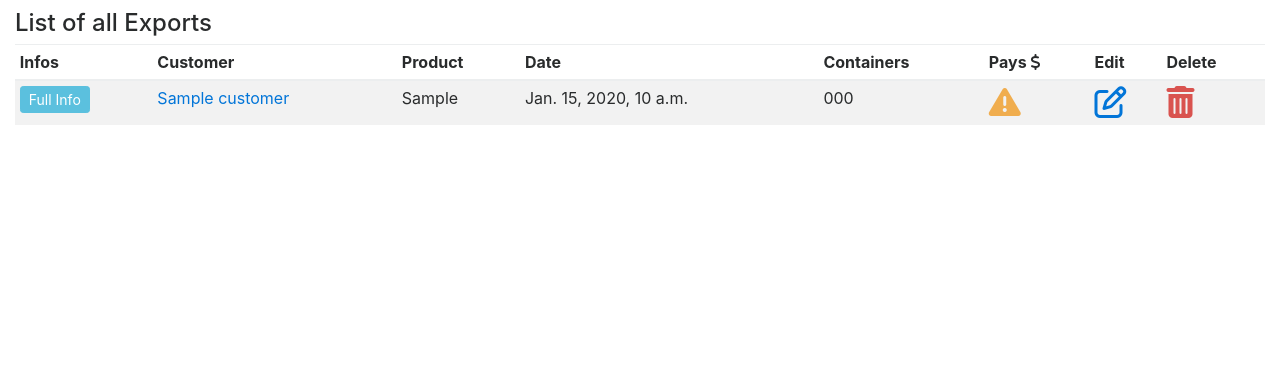
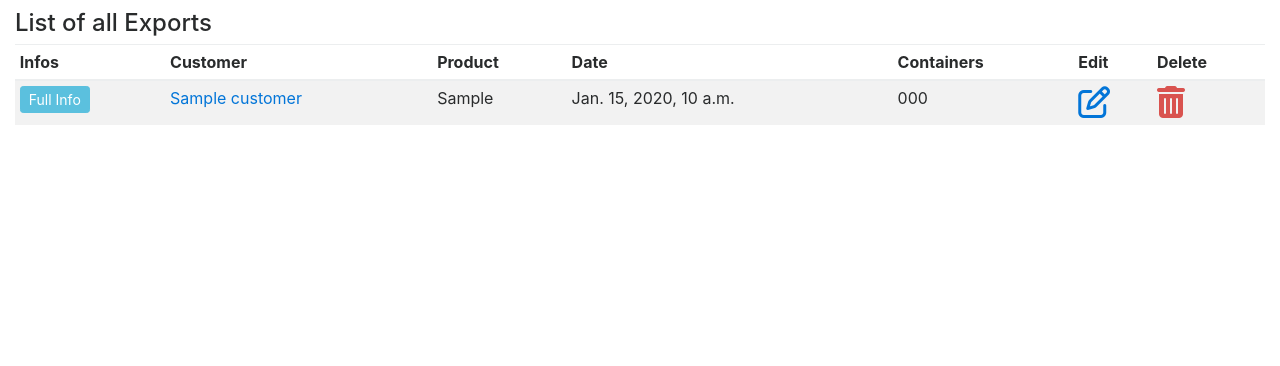
Before and after one commit to AsadullahFarooqi/InventoryWebApp, a Django app: template templates/store/exports_list.html in a window 1280 px wide. Shown: the part 54-420 px from the top of the page. Run offline with Django 3.2, Linux system fonts and the light colour scheme; the template is opened without the code that fills it: most values are stand-ins (such as "Sample title", 1, 10 or a date in 2020); some libraries are stand-ins or nearby versions.

Commit message:
little more change in templates

```diff
--- a/templates/store/customer_profile.html
+++ b/templates/store/customer_profile.html
@@ -121,7 +121,6 @@
                   <th>Product name</th>
                   <th>Date</th>
                   <th>Containers</th>
-                  <th>Pays<i class="fa fa-dollor text-warning" aria-hidden="true"></i></th>
                   <th>Edit</th>
                   <th>Delete</th>
 
--- a/templates/store/exports_list.html
+++ b/templates/store/exports_list.html
@@ -21,7 +21,6 @@
         <th>Product</th>
         <th>Date</th>
         <th>Containers</th>
-        <th>Pays <i class="fa fa-dollar " aria-hidden="true"></i></th>
         <th>Edit</th>
         <th>Delete</th>
 
@@ -35,14 +34,6 @@
         <td>{{ export.containers_of }}</td>
         <td>{{ export.date }}</td>
         <td>{{ export.number_of_containers }}</td>
-        <td>
-          {% if export.payments_done_def %}
-          <i class="fa fa-check fa-2x text-success" aria-hidden="true"></i>
-          {% else %}
-          <a href="{% url 'store:add_export_payment' export.store.slug export.customer.slug export.slug %}">
-          <i title="Click on the warning icon to add payment" class="fa fa-warning fa-2x text-warning" aria-hidden="true"></i></a>
-          {% endif %}
-        </td>
         <td><a href="{% url 'store:update_export' export.store.slug export.export_from_import.slug export.slug %}">
           <i class="fa fa-edit fa-2x" aria-hidden="true"></i></a></td>
         <td><a href="{% url 'store:delete_export' export.store.slug export.slug %}">
--- a/templates/store/supplier_profile.html
+++ b/templates/store/supplier_profile.html
@@ -117,7 +117,6 @@
                   <th>Product</th>
                   <th>Date</th>
                   <th>Containers</th>
-                  <th>Pays<i class="fa fa-dollar" aria-hidden="true"></i></th>
                   <th>Edit</th>
                   <th>Delete</th>
 
```
